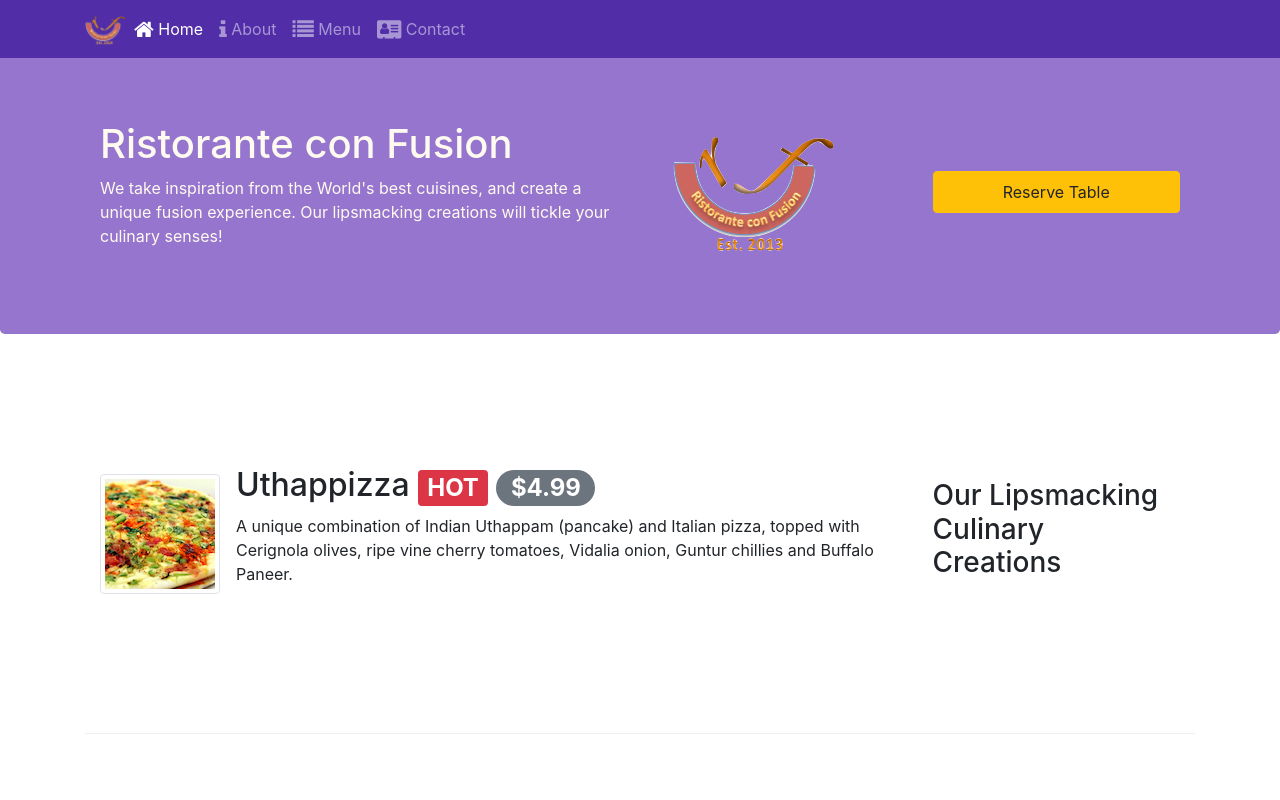
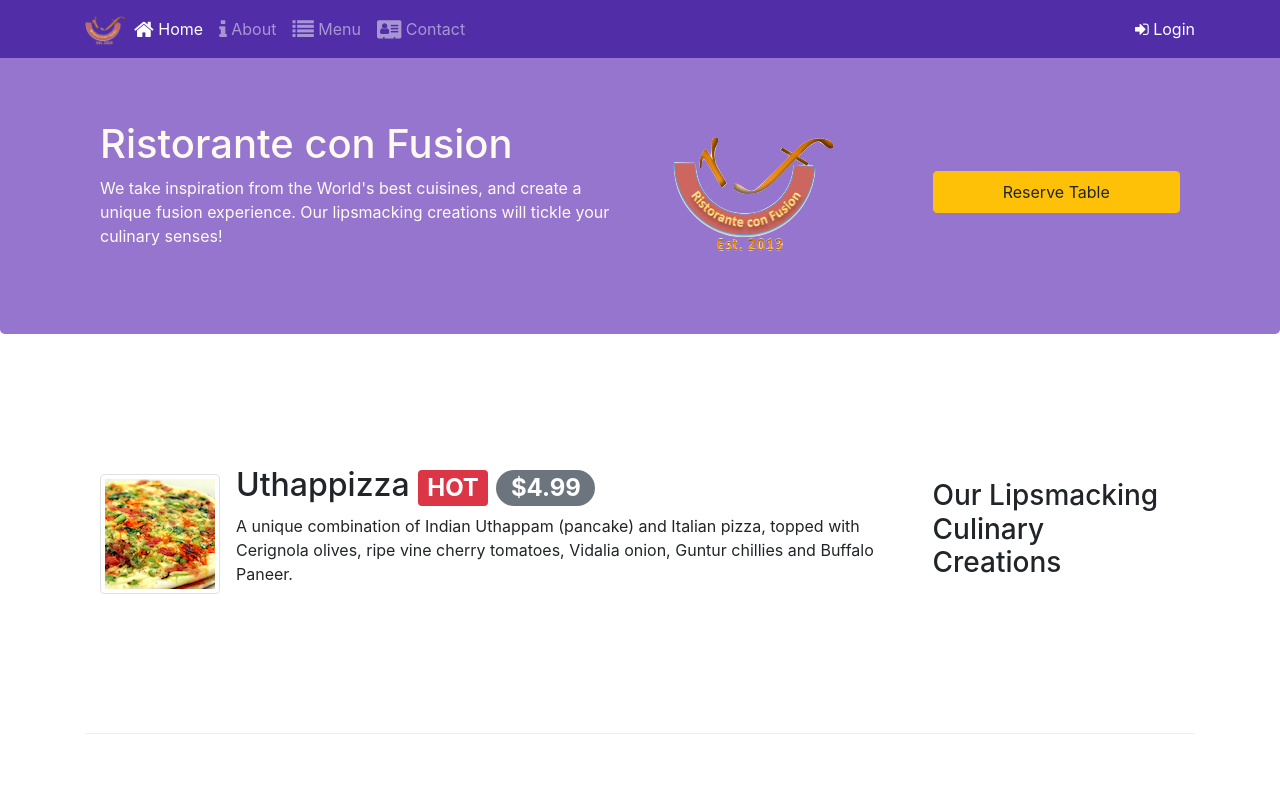
Before and after one commit to thandu/Task, a website: page Bootstrap4/conFusion/index.html in a window 1280 px wide. Shown: the top 800 px of the page. Drawn offline with nearby package versions, Linux system fonts and the light colour scheme.

Commit message:
Tooltip and Modal

```diff
--- a/Bootstrap4/conFusion/index.html
+++ b/Bootstrap4/conFusion/index.html
@@ -30,7 +30,10 @@
                       <li class="nav-item"><a class="nav-link" href="#"><span class="fa fa-list fa-lg"></span> Menu</a></li>
                       <li class="nav-item"><a class="nav-link" href="./contactus.html"><span class="fa fa-address-card fa-lg"></span> Contact</a></li>
               </ul>
-
+			  <span class="navbar-text">
+                    <a data-toggle="modal" data-target="#loginModal">
+                    <span class="fa fa-sign-in"></span> Login</a>
+                </span>
           </div>
       </div>
   </nav>
```
